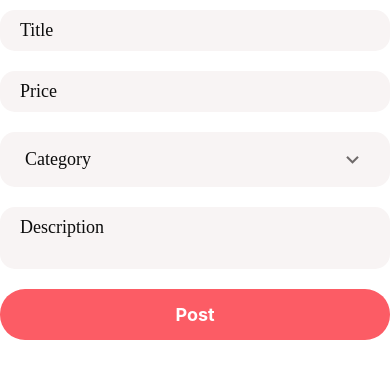
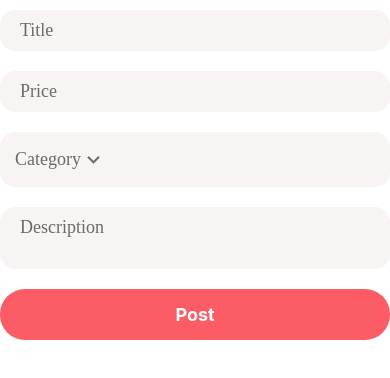
Before and after one commit to mohaimenkhalid/React-Native-Simple-Project, a React Native app: screen / in a window 390 px wide. Shown: the top 378 px of the page. Built offline with nearby package versions, Linux system fonts and the light colour scheme.

Commit message:
placeholder color changes

```diff
--- a/app/componets/AppPicker.js
+++ b/app/componets/AppPicker.js
@@ -14,9 +14,14 @@ function AppPicker({icon, items, placeholder, selectedItem, onSelectedItem}) {
             <TouchableWithoutFeedback onPress={() => setModalVisible(true)}>
                 <View style={styles.container}>
                     {icon && <MaterialCommunityIcons name={icon} color={color.medium} size={25} />}
-                    <AppText style={styles.text}>
-                        {selectedItem ? selectedItem.label : placeholder}
-                    </AppText>
+
+                    {
+                        selectedItem ?
+                            <AppText style={styles.text}>{selectedItem.label}</AppText> :
+                            <AppText style={styles.placeholder}>{placeholder}</AppText>
+                    }
+
+
                     <MaterialCommunityIcons style={styles.icon} name="chevron-down" color={defaultStyles.color.medium} size={25} />
                 </View>
             </TouchableWithoutFeedback>
@@ -59,6 +64,9 @@ const styles = StyleSheet.create({
     },
     icon: {
         marginRight: 10
+    },
+    placeholder: {
+        color: color.medium
     }
 })
 
--- a/app/componets/AppTextInput.js
+++ b/app/componets/AppTextInput.js
@@ -8,7 +8,12 @@ function AppTextInput({icon, placeholder, ...others}) {
     return (
         <View style={styles.container}>
             {icon && <MaterialCommunityIcons name={icon} color={color.medium} size={25} />}
-            <TextInput placeholder={placeholder} {...others} style={[defaultStyles.text, styles.text]} />
+            <TextInput
+                placeholder={placeholder}
+                placeholderTextColor={color.medium}
+                {...others}
+                style={[defaultStyles.text, styles.text]}
+            />
         </View>
     );
 }
```
